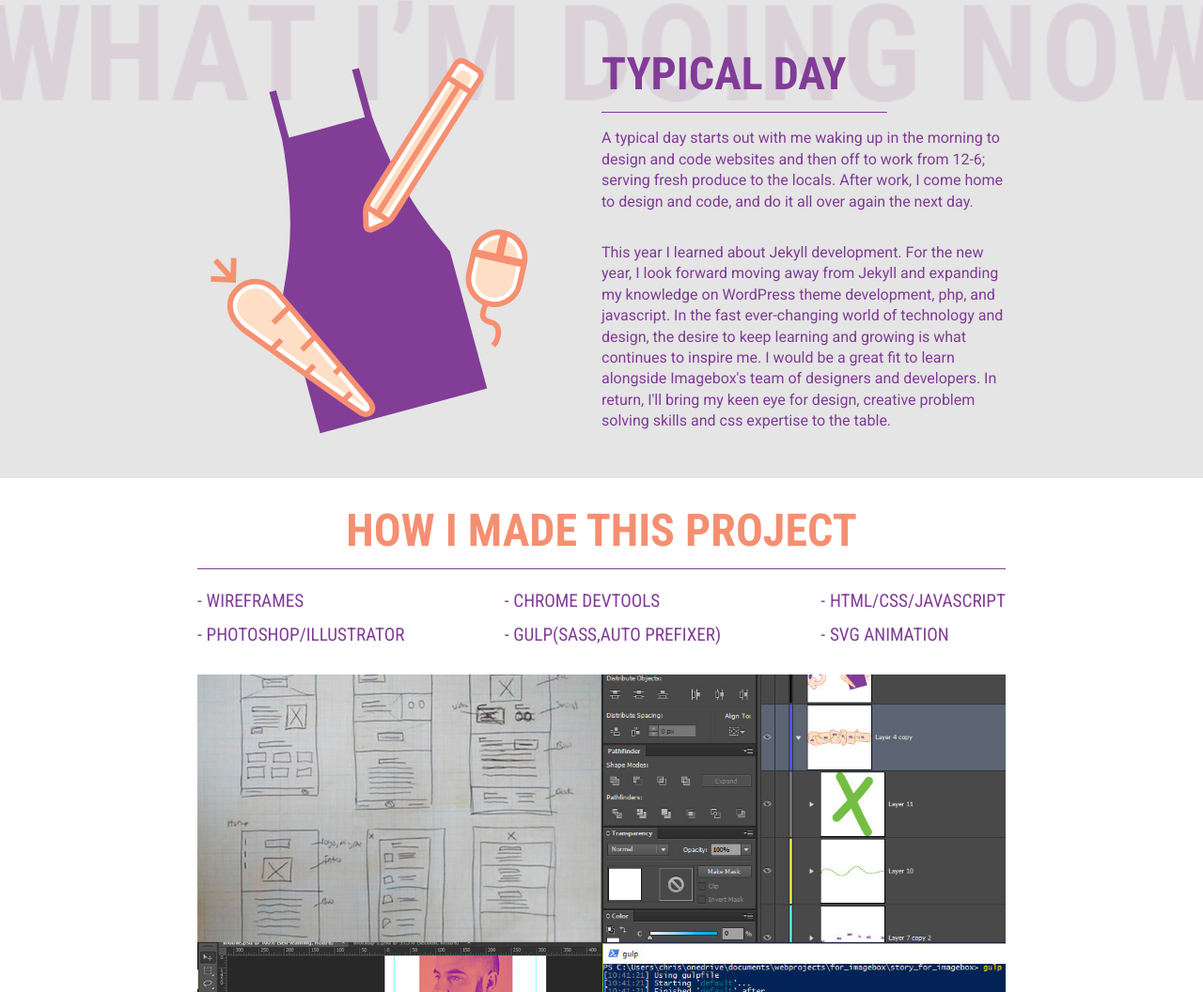
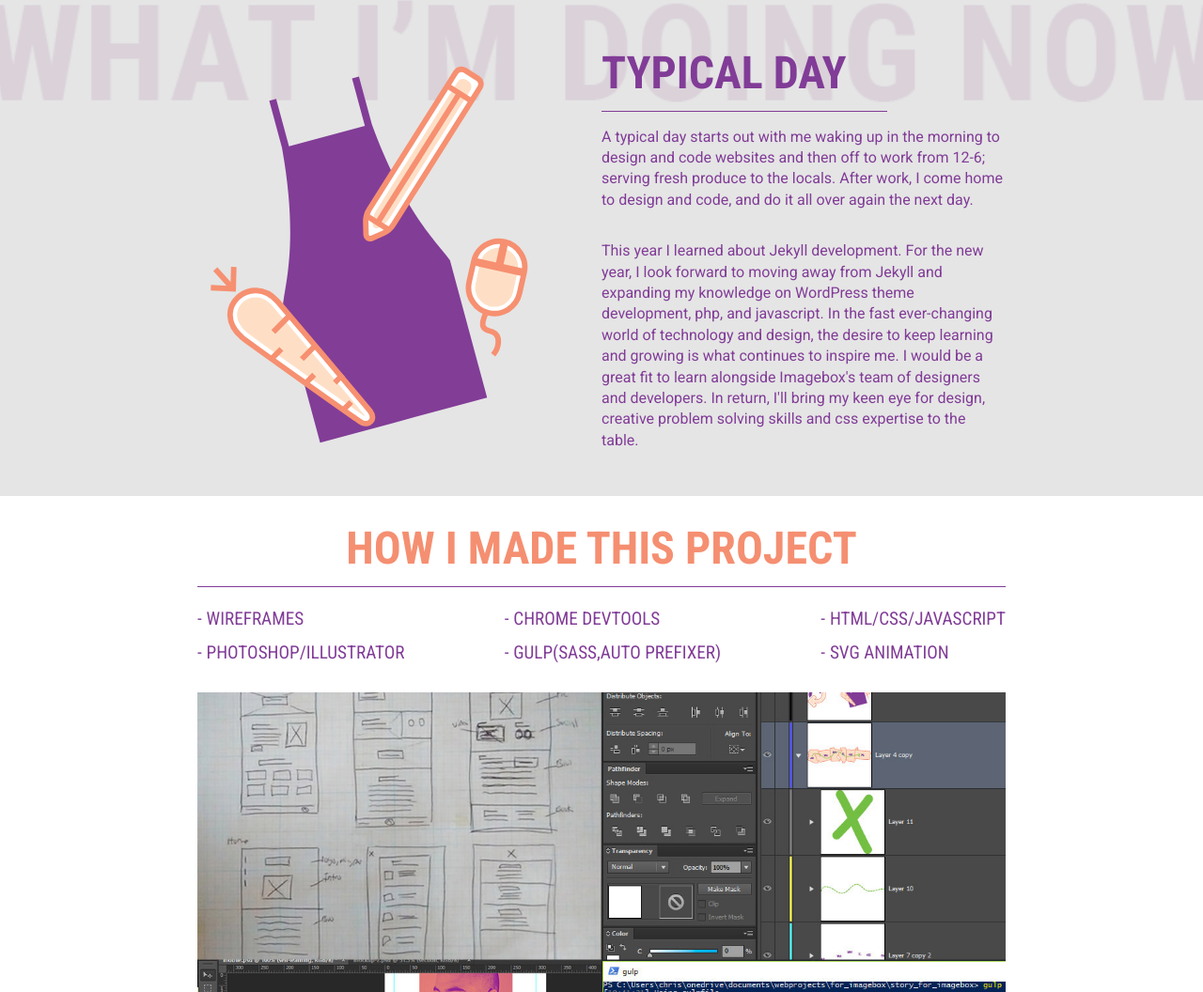
Before and after one commit to pizzapgh/story_for_imagebox, a website: page docs/index.html in a window 1280 px wide. Shown: the part 1446-2502 px from the top of the page at 94% size. Drawn offline with nearby package versions, Linux system fonts and the light colour scheme.

Commit message:
Update index.html

```diff
--- a/docs/index.html
+++ b/docs/index.html
@@ -127,7 +127,7 @@
           <h1>Typical Day</h1>
           <p>A typical day starts out with me waking up in the morning to design and code websites and then off to work from 12-6; serving fresh produce to the locals. After work, I come home to design and code, and do it all over again the next day. </p>
 
-            <p>This year I learned about Jekyll development. For the new year, I look forward moving away from Jekyll and expanding my knowledge on WordPress theme development, php, and javascript. In the fast ever-changing world of technology and design, the desire to keep learning and growing is what continues to inspire me. I would be a great fit to learn alongside Imagebox's team of designers and developers. In return, I'll bring my keen eye for design, creative problem solving skills and css expertise to the table. </p>
+            <p>This year I learned about Jekyll development. For the new year, I look forward to moving away from Jekyll and expanding my knowledge on WordPress theme development, php, and javascript. In the fast ever-changing world of technology and design, the desire to keep learning and growing is what continues to inspire me. I would be a great fit to learn alongside Imagebox's team of designers and developers. In return, I'll bring my keen eye for design, creative problem solving skills and css expertise to the table. </p>
         </div>
       </div>
     </div>
```
